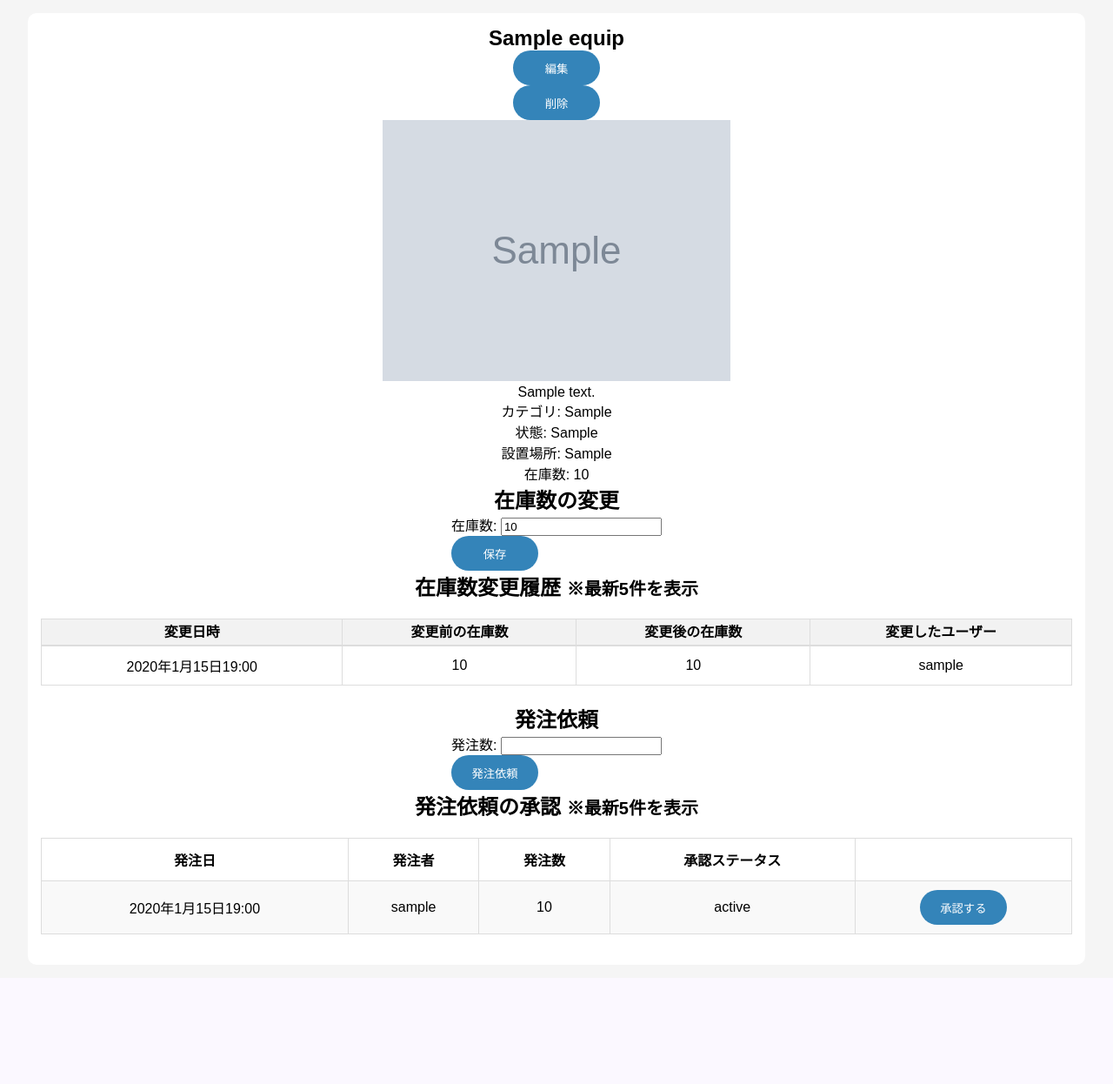
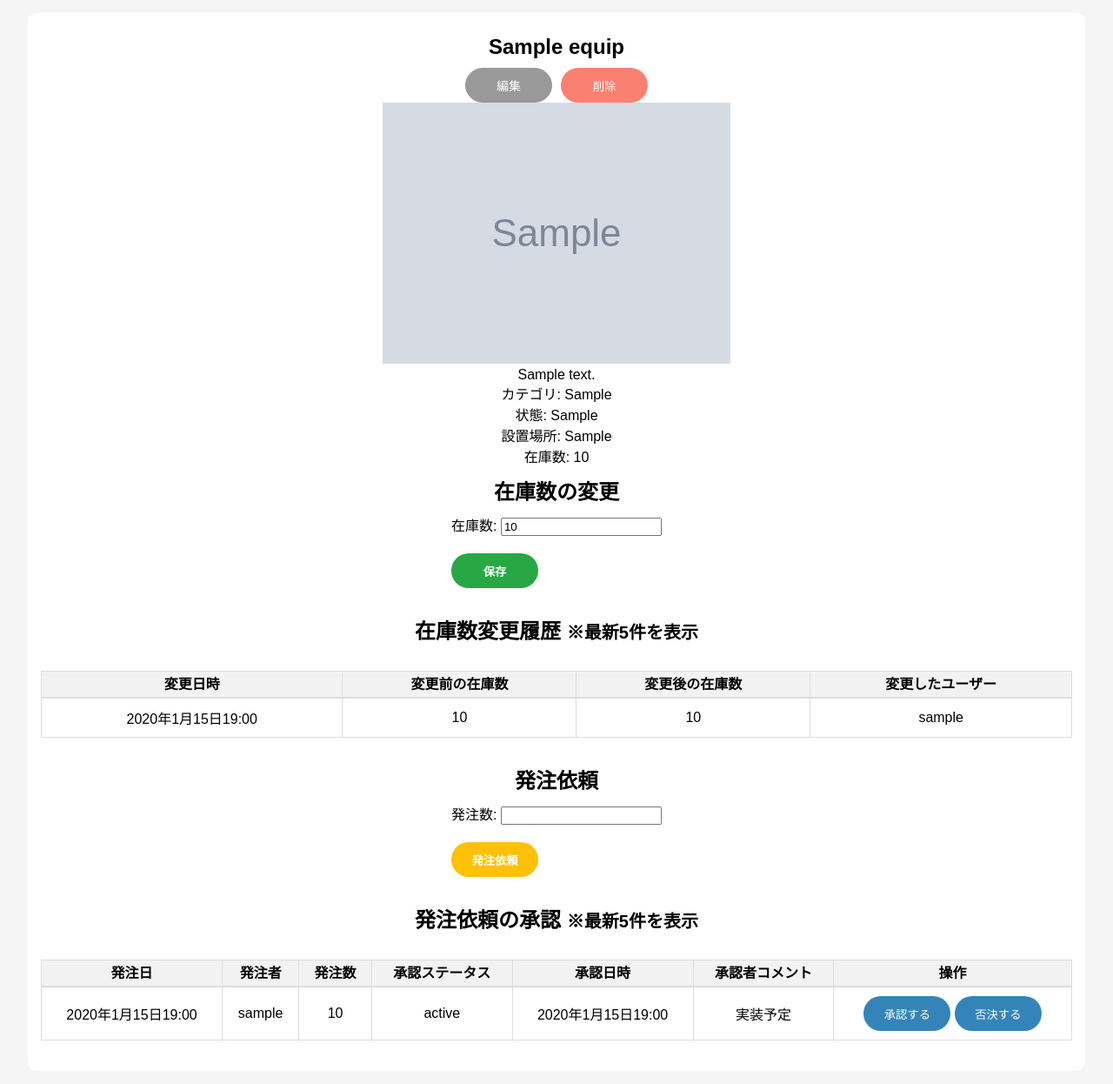
Before and after one commit to yuki-nishizawa/equipment-management-C, a Django app: page /equipment/1 in a window 1280 px wide. Shown: the part 44-1290 px from the top of the page at 87% size. Before the commit the page ends 1118 px from the top, so only its background shows below. Run offline with Django 4.2, Linux system fonts and the light colour scheme; a user stored in the database is signed in; tables that the repository leaves empty hold one stand-in row (values such as "Sample post"); grey boxes marked "Sample" are stand-in pictures.

Commit message:
ちょっと一旦上げる

```diff
--- a/static/css/style.css
+++ b/static/css/style.css
@@ -16,6 +16,11 @@ div {
   margin: 0;
   list-style: none;
   padding: 0;
+}
+h2 {
+  justify-content: center; /* 中央に配置 */
+  margin: 5px;
+  padding: 5px;
 }
 /* 全体レイアウト */
 body {
@@ -115,26 +120,51 @@ header {
 .field input {
   flex-grow: 1;
 }
-.button-container {
+.button-container { /*add.html［登録］*/
   display: flex;
   justify-content: center;
   width: 100%;
-  margin-bottom: 20px;
+  margin-top: 50px; /* ボタンの上に50pxのスペースを追加 */
+  margin-bottom: 50px;
+  gap: 10px; /* ボタン間のスペース */
 }
+
 .button {
-  width: 100px;
-  height: 40px;
-  border-radius: 50px;
-  background-color: #3484b9;
-  text-align: center;
-  border-width: 0px;
-  cursor: pointer;
-  color: #FFFFFF;
+  width: 100px;         /* ボタンの幅を100ピクセルに設定 */
+  height: 40px;         /* ボタンの高さを40ピクセルに設定 */
+  border-radius: 50px;  /* ボタンの角を50ピクセルの半径で丸くする設定、これにより丸みのあるボタンが作られます */
+  background-color: #3484b9;  /* ボタンの背景色を青色（#3484b9）に設定 */
+  color: #FFFFFF;       /* ボタン上のテキストの色を白色に設定 */
+  text-align: center;   /* ボタン上のテキストを中央揃えに設定 */
+  border-width: 0px;    /* ボタンの境界線をなくす設定 */
+  justify-content: center; /* 中央に配置 */
+  cursor: pointer;      /* ボタンにマウスカーソルが乗ったとき、ポインター（手の形のカーソル）に変更 */
 }
 .button:hover {
   background-color: #005CC8;
 }
-/*表示させる画像の調整・8/21西澤追加*/
+/* 保存ボタンと発注依頼ボタンのスタイル設定 */
+.save-button,
+.order-button { /* 保存ボタンと発注依頼ボタンの両方に適用 */
+  background-color: #3484b9; /* 背景色をブルーに設定 */
+  color: white; /* テキストの色を白に設定 */
+  padding: 10px 20px; /* 上下10px、左右20pxの内側余白を設定 */
+  border: none; /* 枠線をなしに設定 */
+  cursor: pointer; /* カーソルをポインタに変更 */
+  border-radius: 20px; /* ボタンの角を丸くする（半径20px） */
+  display: flex; /* フレックスボックスのレイアウトを使用 */
+  justify-content: center; /* 横方向で中央に配置 */
+  align-items: center; /* 縦方向でも中央に配置 */
+  margin-top: 20px;
+  margin-bottom: 20px; /* ボタンの下に20pxの余白を追加 */
+  width: 100%; /* 幅を100%に設定 */
+  flex-wrap: wrap; /* 必要に応じてコンテンツを折り返す */
+}
+/* アイテム詳細 */
+.item-details {
+  font-size: 16px; /* フォントサイズを統一 */
+  margin-bottom: 10px; /* 各アイテムの間に余白を追加 */
+}
 .image {
   max-width: auto;
   height: 300px;
@@ -150,6 +180,12 @@ header {
   font-size: 20px;
   color: #666;
   background-color: #f8f8f8;
+}
+/* テーブルのスタイル */
+.table-container {
+  width: 100%;
+  overflow-x: auto;
+  margin-top: 20px;
 }
 /* ［※この項目は必須です。］ */
 .field-info {
@@ -200,8 +236,7 @@ main {
   padding: 10px; /* 内側の余白を設定 */
 }
 h1 {
-  font-size: 24px;
-  margin-bottom: 20px;
+  font-size: 2.0em;
 }
 /* ユーザー一覧 */
 table {
@@ -279,16 +314,32 @@ tbody td a:hover {
   display: inline-block;  /* インライン要素として表示 */
   padding: 6px 12px;  /* 内側の余白 */
   border-radius: 20px;  /* 楕円形にするための角の丸み */
-  background-color: #ccc;
-  color: #007BFF;
+  background-color: #999;
   text-decoration: none;  /* 下線を消す */
   font-size: 14px;
   text-align: center;
   border: 1px solid #999;  /* 薄いグレーの枠線*/
+  padding: auto;
+  gap: 110px; /* ボタン間のスペースを調整 */
+}
+.button-group {
+  display: flex;          /* フレックスボックスを使用して横並びにする */
+  gap: 10px;              /* ボタン間のスペースを調整 */
+  align-items: center;    /*ボタンを縦方向の中央に配置 */
 }
 /* 編集ボタンのスタイル */
 .edit-button:hover {
   background-color: #bbb;  /* ホバー時の背景色編集ボタンのスタイル） */
+}
+/* 備品詳細削除ボタン */
+.delete-button {
+  background-color: #FA8072; /* 削除ボタンの背景色 */
+  border-radius: 20px;  /* 角を丸くする */
+  gap: 110px;
+}
+/* 備品詳細削除ボタン */
+.delete-button:hover {
+  background-color: #ff0000; /* ホバー時の背景色（削除ボタン） */
 }
   /* 備品追加のリンクを左寄せにする */
   .add-item-container {
@@ -401,6 +452,11 @@ tbody td a:hover {
   .item-list td:nth-child(5) {
     width: 130px; /* 設置場所の幅 */
   }
+  .item-list th:nth-child(6),
+  .item-list td:nth-child(6) {
+    text-align: left;
+    width: 400px; /* 設置場所の幅 */
+  }
   .item-list th:nth-child(7),
   .item-list td:nth-child(7) {
     width: 80px; /* 在庫数の幅 */
@@ -420,7 +476,14 @@ tbody td a:hover {
   .description {
     text-align: left;/* 説明文を左寄せ */
   }
-/* 検索バーのコンテナ */
+
+  /* 検索バー */
+  .search-bar {
+    margin-bottom: 20px;
+  }
+
+
+  /* 検索バーのコンテナ */
 .search-container {
   display: flex;
   align-items: center; /* ボックスとボタンの垂直位置を揃える */
--- a/templates/equipment/detail.html
+++ b/templates/equipment/detail.html
@@ -1,8 +1,8 @@
+
 {% extends "base.html" %}
 {% load static %}
 {% block title %}{{ equip.equip_name }}の詳細{% endblock title %}
 {% block content %}
-
 {% comment %} 削除ボタン用追加機能 {% endcomment %}
 <script>
   function confirmDelete() {
@@ -10,25 +10,21 @@
   }
 </script>
 {% comment %} 削除ボタン用追加機能ここまで {% endcomment %}
-
-
 <h2>{{ equip.equip_name }}</h2><!--備品タイトル-->
-
-
 {% if user.is_admin %}<!-- 管理者の場合にだけ表示される！ -->
+<div class="button-group">
   <!--備品編集ページへのリンク-->
   <form action="{% url 'equipment:edit' equip.id %}" method="get">
     {% csrf_token %}
-    <input type="submit" class="button" value="編集">
+    <input type="submit" class="button edit-button" value="編集">
   </form>
   <!--備品削除リンク※ページは変異しない-->
   <form action="{% url 'equipment:delete' equip.id %}" method="post" onsubmit="return confirmDelete();">
     {% csrf_token %}
-    <input type="submit" class="button" value="削除">
+    <input type="submit" class="button delete-button" value="削除">
   </form>
+</div>
 {% endif %}
-
-
 {% if equip.image %}<!--もし画像がないときは-->
   <p><img src="{{ equip.image.url }}" alt="NO IMAGE" class="image"></p>
 {% else %}
@@ -36,25 +32,20 @@
     <p>NO IMAGE</p>
   </div>
 {% endif %}
-          <p> {{ equip.text }}</p>
+<p>{{ equip.text }}</p>
 <p>カテゴリ: {{ equip.category }}</p>
 <p>状態: {{ equip.condition }}</p>
 <p>設置場所: {{ equip.place }}</p>
 <p>在庫数: {{ equip.stock }}</p>
-
-
-          <!--在庫数を変更できるフォームを埋め込む-->
 {% if user.is_admin %}<!-- 管理者の場合にだけ表示される！ -->
 <h2>在庫数の変更</h2>
   <!-- フォームの表示 -->
   <form method="post">
    {% csrf_token %}
    {{ stock_update_form.as_p }}
-             <input type="submit" value="保存" class="button">
+   <input type="submit" value="保存" class="save-button">
   </form>
 {% endif %}
-
-           <!--在庫の変更履歴を表示する-->
 <h2>在庫数変更履歴 <small>※最新5件を表示</small></h2>
 <table>
   <thead>
@@ -80,26 +71,27 @@
     {% endfor %}
   </tbody>
 </table>
-
-          <!--発注を依頼できるフォームを埋め込む-->
 <h2>発注依頼</h2>
 <form method="post">
   {% csrf_token %}
   {{ order_form.as_p }}
-          <input type="submit" value="発注依頼" class="button">
+<input type="submit" value="発注依頼" class="order-button">
 </form>
-
-          <!--発注依頼の履歴を表示＆管理者のみ承認できるフォームを埋め込む-->
 {% if user.is_admin %}
   <h2>発注依頼の承認 <small>※最新5件を表示</small></h2>
   <table>
+    <thead>
       <tr align="center">
         <th>発注日</th>
         <th>発注者</th>
         <th>発注数</th>
         <th>承認ステータス</th>
-              <th></th>
+        <th>承認日時</th> <!-- 新しい列 -->
+        <th>承認者コメント</th> <!-- 新しい列 -->
+        <th>操作</th>
       </tr>
+    </thead>
+    <tbody>
       {% for order in orders %}
       <tr align="center">
         <td>{{ order.order_date }}</td>
@@ -107,33 +99,50 @@
         <td>{{ order.quantity }}</td>
         <td>
           {% if order.approval_status == "承認待ち" %}
-                <span style="color: red;"><b>{{ order.approval_status }}</b></span>
+          <span class="status-pending"><b>{{ order.approval_status }}</b></span>
           {% elif order.approval_status == "承認済み" %}
-                <span style="color: green;"><b>{{ order.approval_status }}</b></span>
+          <span class="status-approved"><b>{{ order.approval_status }}</b></span>
           {% else %}
           {{ order.approval_status }}
           {% endif %}
         </td>
         <td>
+          {% if order.approval_date %}
+          {{ order.approval_date }}<!--承認日時-->
+          {% else %}
+          <span>-</span>
+          {% endif %}
+        </td> <!-- 新しいセル -->
+        <td>
+          {% if order.approval_comment %}
+          {{ order.approval_comment }}<!--承認者コメント実装予定-->
+          {% else %}
+          <span>実装予定</span>
+          {% endif %}
+        </td> <!-- 新しいセル -->
+        <td>
           {% if order.approval_status != '承認済み' %}
-                  <form method="post">
+          <form method="post" style="display:inline;">
             {% csrf_token %}
             <input type="hidden" name="approve_order" value="{{ order.pk }}">
             <input type="submit" value="承認する" class="button">
           </form>
+          <form method="post" style="display:inline;">
+            {% csrf_token %}
+            <input type="hidden" name="reject_order" value="{{ order.pk }}">
+            <input type="submit" value="否決する" class="button"><!--否決ボタン実装のみ（機能未実装）-->
+          </form>
           {% else %}
-
+          <span>－</span>
           {% endif %}
         </td>
       </tr>
       {% empty %}
       <tr align="center">
-            <td colspan="4">発注依頼はありません</td>
+        <td colspan="7">発注依頼はありません</td> <!-- colspanを7に変更 -->
       </tr>
       {% endfor %}
+    </tbody>
+  </table>
 {% endif %}
-
-      </table>
-
-
 {% endblock content %}
```
Lines whose indentation alone changed are shown as unchanged.
